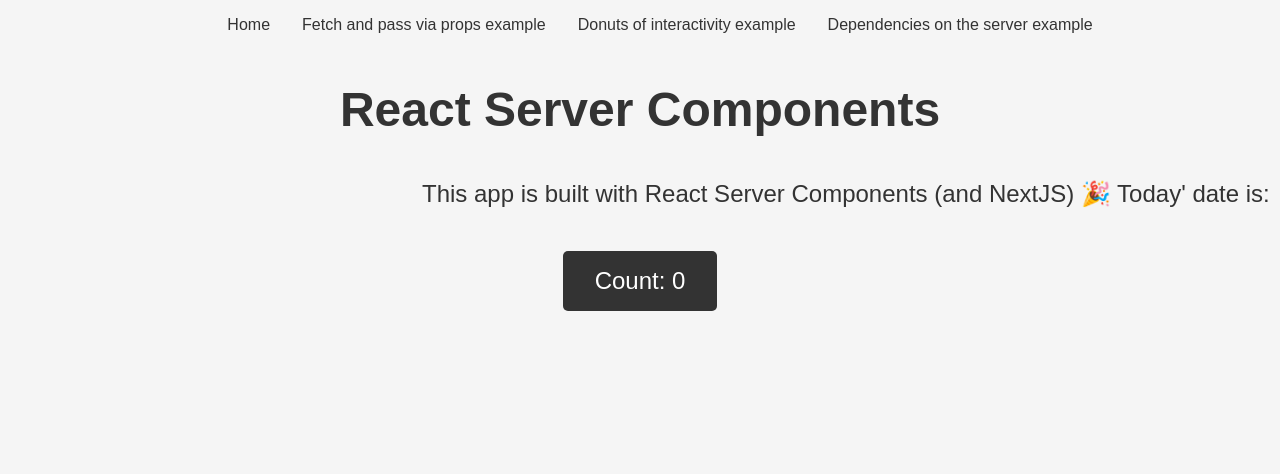
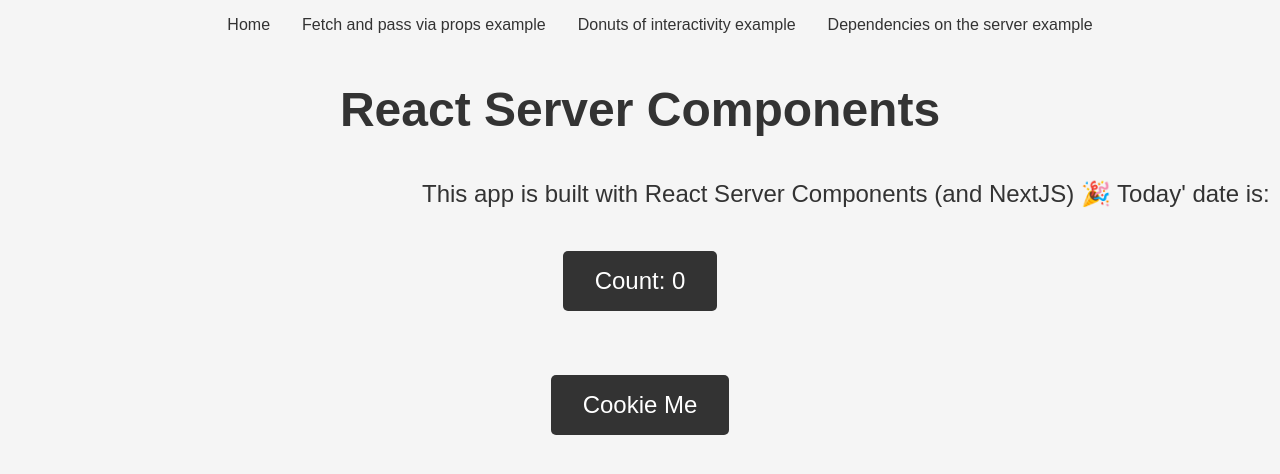
Before and after one commit to nsdeschenes/react-server-components-the-overview, a Next.js app in the folder react-server-components/: page / in a window 1280 px wide. Shown: the top 474 px of the page. Built offline with nearby package versions, Linux system fonts and the light colour scheme.

Commit message:
use cookie button in page

```diff
--- a/react-server-components/src/app/page.tsx
+++ b/react-server-components/src/app/page.tsx
@@ -1,4 +1,5 @@
 import Button from "./_Button/Button";
+import CookieButton from "./_CookieButton/Button";
 import Marquee from "./_Marquee/Marquee";
 
 export default function Home() {
@@ -7,6 +8,8 @@
       <h1>React Server Components</h1>
       <Marquee />
       <Button />
+      <br />
+      <CookieButton />
     </div>
   );
 }
```
